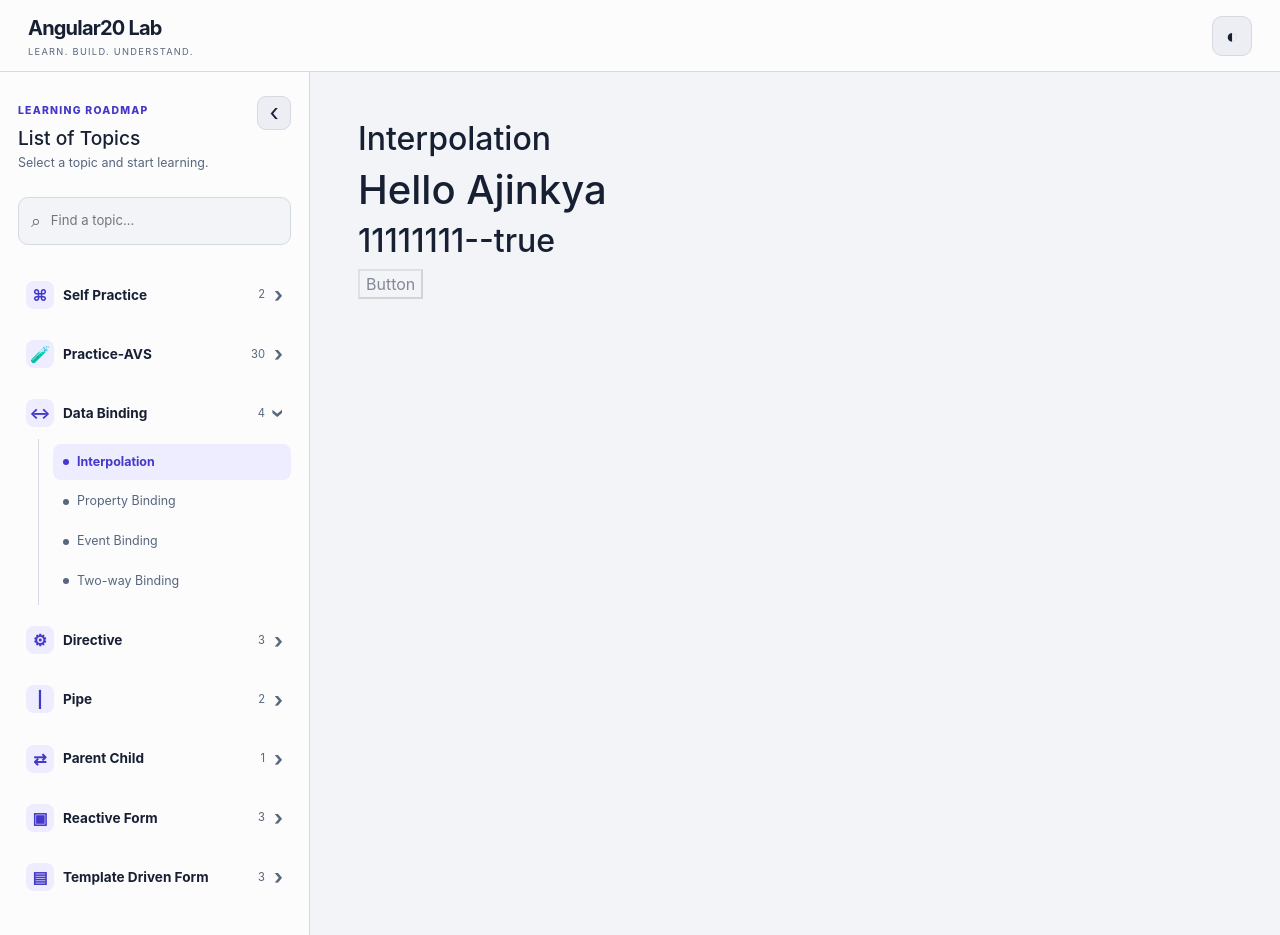
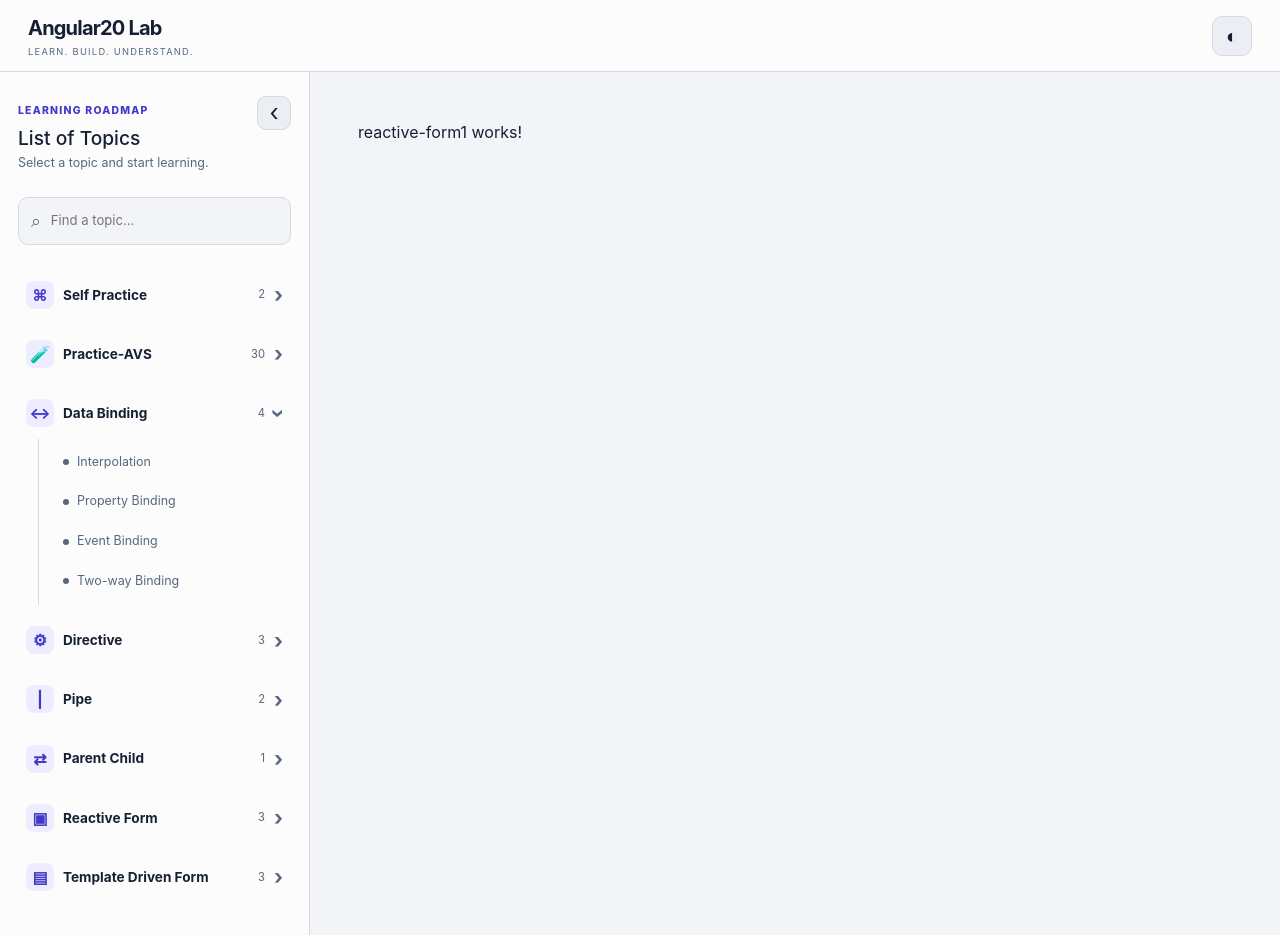
Before and after one commit to Ajinkya1906/angular-daily-code, an Angular app: page /dashboard/reactive-form/reactive-form1 in a window 1280 px wide. Before the commit this address led to /dashboard/data-binding/interpolation. Built offline with nearby package versions, Linux system fonts and the light colour scheme.

Commit message:
reactive form 2 component

```diff
--- a/src/app/app.routes.ts
+++ b/src/app/app.routes.ts
@@ -106,6 +106,23 @@
             m => m.Parent,
           ),
       },
+{
+   path : 'reactive-form/reactive-form1',
+   loadComponent: () =>
+     import('./topics/reactive-form/reactive-form1/reactive-form1').then(
+       m => m.ReactiveForm1
+     ),
+},
+
+{
+   path : 'reactive-form/reactive-form2',
+   loadComponent: () =>
+     import('./topics/reactive-form/reactive-form2/reactive-form2').then(
+       m => m.ReactiveForm2
+     ),
+},
+
+
 
 
  // Practice AVS Routes
--- a/src/app/layout/dashboard/dashboard-navigation.ts
+++ b/src/app/layout/dashboard/dashboard-navigation.ts
@@ -274,17 +274,17 @@
       {
         id: 'reactive-form-1',
         title: 'Reactive Form 1',
-        route: '/dashboard/reactive-form/reactive-form-1',
+        route: '/dashboard/reactive-form/reactive-form1',
       },
       {
         id: 'reactive-form-2',
         title: 'Reactive Form 2',
-        route: '/dashboard/reactive-form/reactive-form-2',
+        route: '/dashboard/reactive-form/reactive-form2',
       },
       {
         id: 'reactive-form-3',
         title: 'Reactive Form 3',
-        route: '/dashboard/reactive-form/reactive-form-3',
+        route: '/dashboard/reactive-form/reactive-form3',
       },
     ],
   },
--- /dev/null
+++ b/src/app/topics/reactive-form/reactive-form1/reactive-form1.html
@@ -0,0 +1 @@
+<p>reactive-form1 works!</p>
--- /dev/null
+++ b/src/app/topics/reactive-form/reactive-form1/reactive-form1.ts
@@ -0,0 +1,11 @@
+import { Component } from '@angular/core';
+
+@Component({
+  selector: 'app-reactive-form1',
+  imports: [],
+  templateUrl: './reactive-form1.html',
+  styleUrl: './reactive-form1.css',
+})
+export class ReactiveForm1 {
+
+}
--- /dev/null
+++ b/src/app/topics/reactive-form/reactive-form2/reactive-form2.html
@@ -0,0 +1 @@
+<p>reactive-form2 works!</p>
--- /dev/null
+++ b/src/app/topics/reactive-form/reactive-form2/reactive-form2.ts
@@ -0,0 +1,11 @@
+import { Component } from '@angular/core';
+
+@Component({
+  selector: 'app-reactive-form2',
+  imports: [],
+  templateUrl: './reactive-form2.html',
+  styleUrl: './reactive-form2.css',
+})
+export class ReactiveForm2 {
+
+}
```
Also changed, not shown: src/app/topics/reactive-form/reactive-form1/reactive-form1.css (added), src/app/topics/reactive-form/reactive-form2/reactive-form2.css (added), 2 other files (tests, documents, lock files or other folders).
